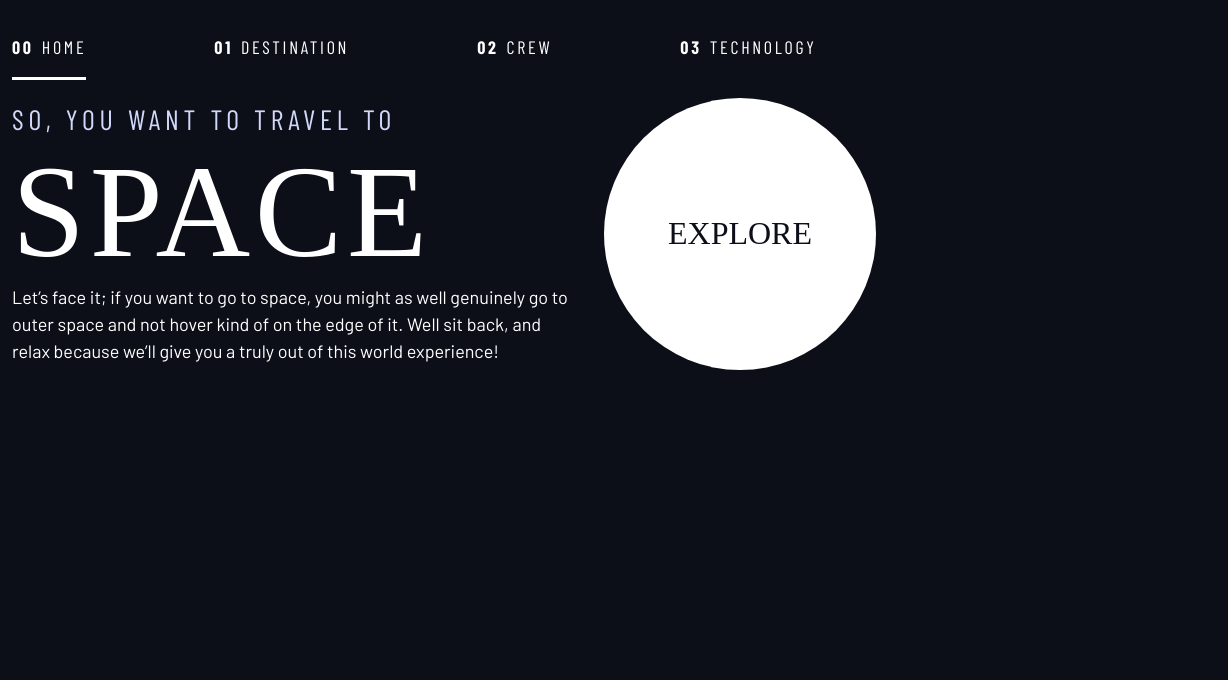
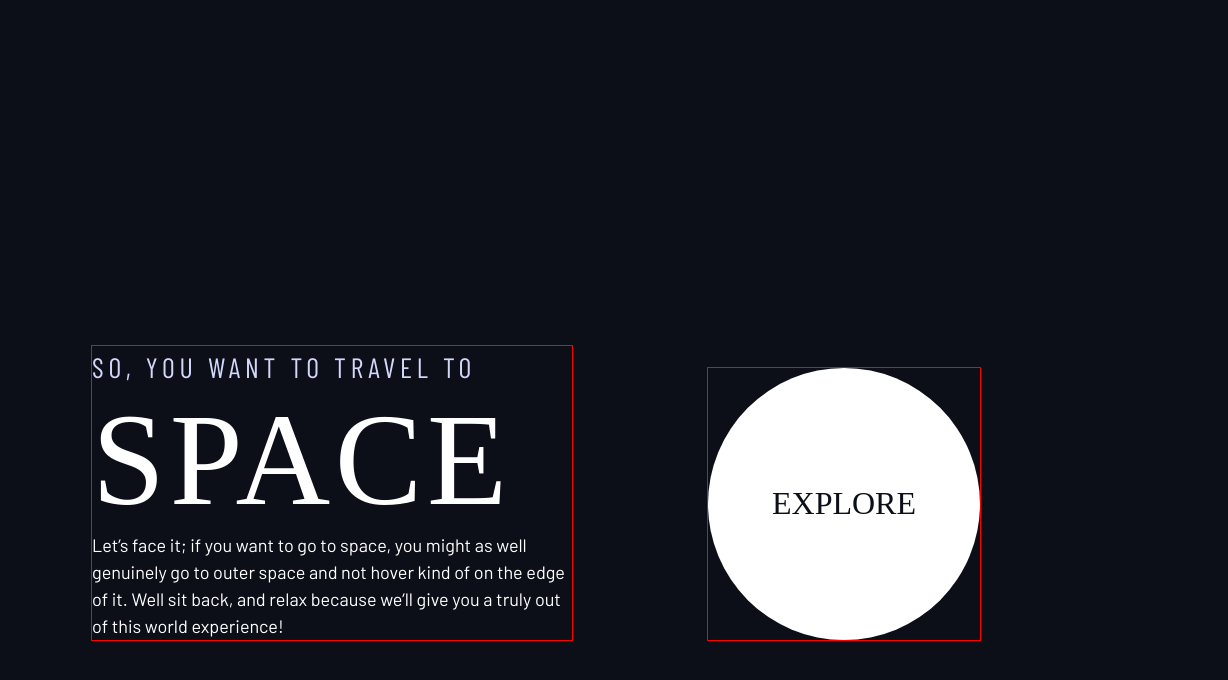
Before and after one commit to PDLIF/practicing, a plain HTML site: page different/scrimba-space-tourism-website-main/index.html in a window 1280 px wide. Shown: the full height of the page, 52-1280 px from the left. Drawn offline with nearby package versions, Linux system fonts and the light colour scheme; a web font is replaced by a local one.

Commit message:
final touches on the homepage layout

```diff
--- a/different/scrimba-space-tourism-website-main/index.html
+++ b/different/scrimba-space-tourism-website-main/index.html
@@ -23,17 +23,17 @@
         <div>
             <img src="./assets/shared/logo.svg" alt="space tourism logo" class="logo">
         </div>
-        <nav>
+        <!-- <nav>
             <ul class="primary-navigation underline-indicators flex">
                 <li class="active"><a class="ff-sans-cond uppercase text-white letter-spacing-2" href="index.html"><span>00</span>Home</a></li>
                 <li><a class="ff-sans-cond uppercase text-white letter-spacing-2" href="destination.html"><span>01</span>Destination</a></li>
                 <li><a class="ff-sans-cond uppercase text-white letter-spacing-2" href="crew.html"><span>02</span>Crew</a></li>
                 <li><a class="ff-sans-cond uppercase text-white letter-spacing-2" href="technology.html"><span>03</span>Technology</a></li>
             </ul>
-        </nav>
+        </nav> -->
     </header>
 
-    <div class="grid-container">
+    <div class="grid-container grid-container--home">
         <div>
             <h1 class="text-light fs-500 ff-sans-cond uppercase letter-spacing-1">So, you want to travel to <span class="fs-900 ff-serif text-white d-block">Space</span></h1>
             <p>Let’s face it; if you want to go to space, you might as well genuinely go to outer space and not hover kind of on the edge of it. Well sit back, and relax because we’ll give you a truly out of this world experience!</p>
--- a/different/scrimba-space-tourism-website-main/style.css
+++ b/different/scrimba-space-tourism-website-main/style.css
@@ -134,6 +134,10 @@ select {
     gap: var(--gap, 1rem);
 }
 
+.flex.event-columns > * {
+    width: 100%;
+}
+
 .grid {
     display: grid;
     gap: var(--gap, 1rem);
@@ -151,20 +155,35 @@ select {
 
 .grid-container {
     display: grid;
+    text-align: center;
+    place-items: center;
+    padding-inline: 1rem;
+}
+
+.grid-container * {
+    max-width: 50ch;
 }
 
 @media (min-width: 45em) {
     .grid-container {
+        text-align: left;
         column-gap: var(--container-gap, 2rem);
-        grid-template-columns: minmax(2rem, 1fr) repeat(2, minmax(0px, 80rem)) minmax(2rem, 1fr);
+        grid-template-columns: minmax(1rem, 1fr) repeat(2, minmax(0, 30rem)) minmax(1rem, 1fr);
     }
 
     .grid-container > *:first-child {
         grid-column: 2;
+        outline: 1px solid red;
     }
 
     .grid-container > *:last-child {
         grid-column: 3;
+        outline: 1px solid red;
+    }
+
+    .grid-container--home {
+        padding-bottom: max(6rem, 20vh);
+        align-items: end;
     }
 }
 
@@ -251,6 +270,7 @@ select {
 .large-btn {
     position: relative;
     z-index: 1;
+    font-size: 2rem;
     display: inline-grid;
     padding: 0 2em;
     border-radius: 50%;
```
